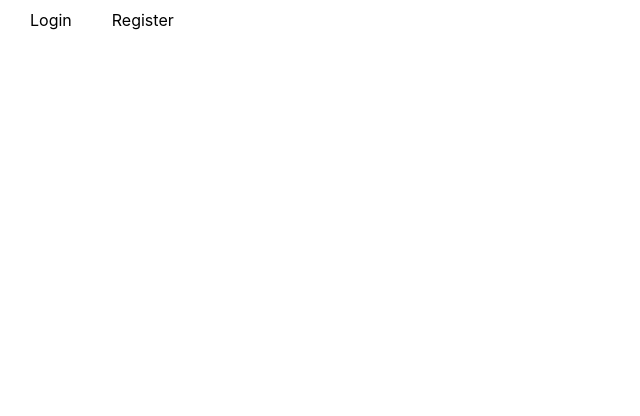
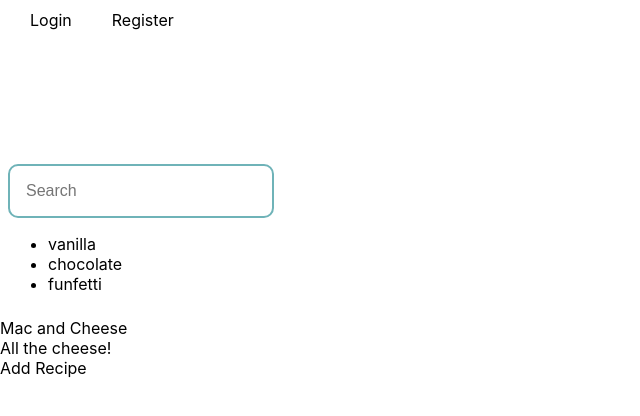
Before and after one commit to BW-WEBPT15-SecretFamilyRecipesCookbook5/frontend, a React (Create React App) app: page /dashboard in a window 1280 px wide. Shown: the top 416 px of the page, without its empty margins (0-640 px from the left). Built offline with nearby package versions, Linux system fonts and the light colour scheme.

Commit message:
dashboard

```diff
--- a/src/App.js
+++ b/src/App.js
@@ -6,6 +6,7 @@ import Header from './components/header';
 import {Route, Link} from 'react-router-dom';
 import AddRecipe from "./components/AddRecipe"
 import SearchBar from "./components/SearchBar"
+import Dashboard from "./components/Dashboard"
 
 
 function App() {
@@ -14,7 +15,7 @@ function App() {
       <Header />
       <Route exact path='/login' component={Login}/>
       <Route exact path='/register' component={Register}/>
-      <Route exact path='/searchbar' component={SearchBar}/>
+      <Route exact path='/dashboard' component={Dashboard}/>
       <Route exact path='/addrecipe' component={AddRecipe}/>
     </div>
   );
--- a/src/components/AddRecipe.js
+++ b/src/components/AddRecipe.js
@@ -95,6 +95,7 @@ const FormikRecipeForm = withFormik({
         .then(response => {
             console.log(response);
             setStatus(response.data);
+            //navigate to dashboard
             resetForm();
         })
         .catch(err => console.log(err.response));
--- a/src/components/Dashboard.js
+++ b/src/components/Dashboard.js
@@ -0,0 +1,28 @@
+import React, {useState, useEffect} from 'react';
+import axios from "axios";
+// import { Card } from '@material-ui/core';
+import { withFormik, Form, Field } from "formik";
+import SearchBar from "./SearchBar"
+import {Route, Link} from 'react-router-dom';
+import AddRecipe from "./AddRecipe"
+
+function Dashboard() {
+    return (
+        <div><SearchBar/>
+        <div className= "Dashboard">
+            <Form>
+                <label>
+                     Mac and Cheese
+                </label>
+                <br></br>
+                <label>
+                    All the cheese!
+                </label>
+            </Form>
+        </div>
+        <Link to='/addrecipe'>Add Recipe</Link>
+        </div>
+    );
+}
+
+export default Dashboard;
```
